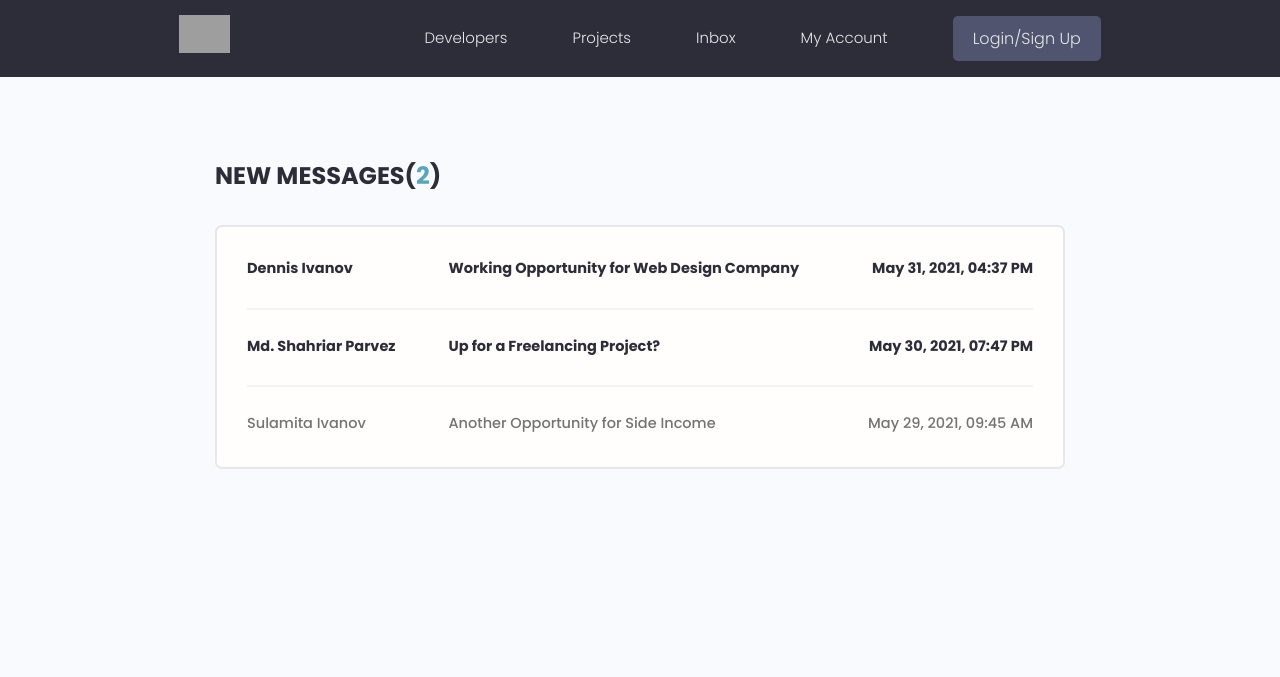
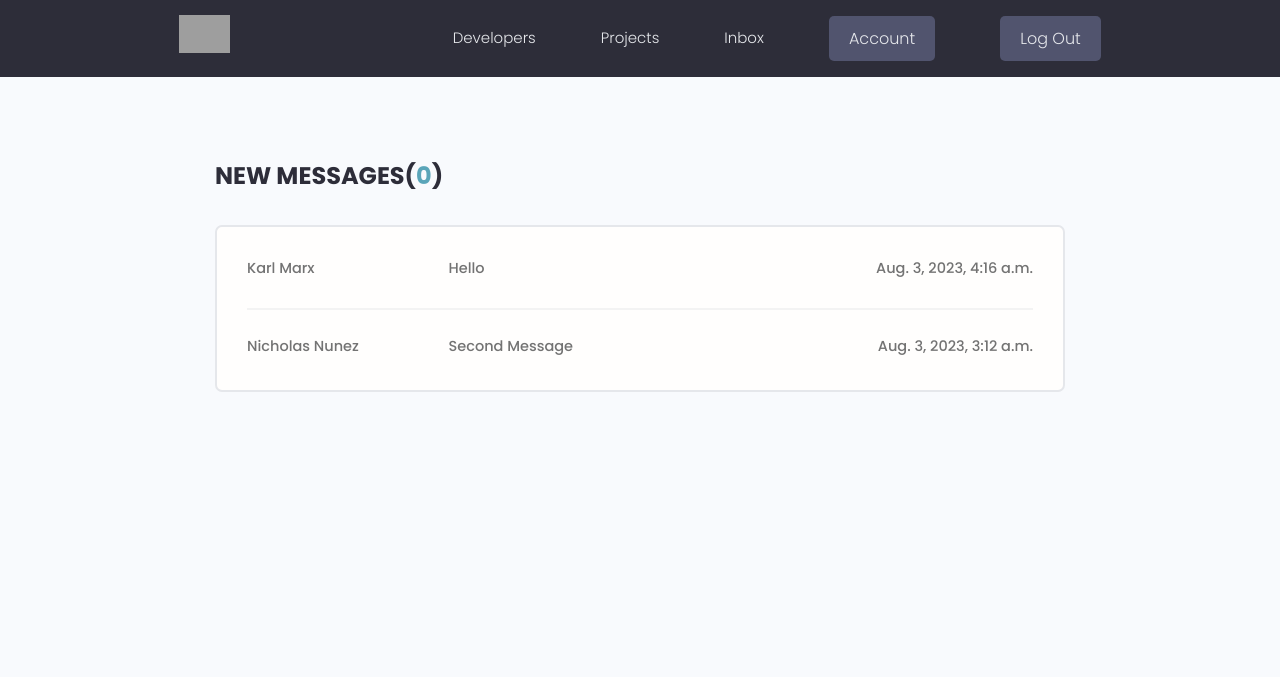
Before and after one commit to nnune028/devsearch108, a Django app: page /inbox/ in a window 1280 px wide. Shown: the top 677 px of the page. Run offline with Django 4.2, Linux system fonts and the light colour scheme; a user stored in the database is signed in; data comes from the database, SQL or seed files in the repository; both versions use the stored data as it was after the commit; some libraries are stand-ins or nearby versions; grey boxes are pictures that could not be loaded.

Commit message:
Create message form and add functionality.

```diff
--- a/users/templates/users/inbox.html
+++ b/users/templates/users/inbox.html
@@ -1,76 +1,27 @@
-<!DOCTYPE html>
-<html lang="en">
+{% extends 'main.html' %}
 
-<head>
-  <meta charset="UTF-8" />
-  <meta http-equiv="X-UA-Compatible" content="IE=edge" />
-  <meta name="viewport" content="width=device-width, initial-scale=1.0" />
+{% block content %}
 
-  <!-- Favicon -->
-  <link rel="shortcut icon" href="images/favicon.ico" type="image/x-icon" />
-  <!-- Icon - IconMonster -->
-  <link rel="stylesheet" href="https://cdn.iconmonstr.com/1.3.0/css/iconmonstr-iconic-font.min.css" />
-  <!-- Mumble UI -->
-  <link rel="stylesheet" href="uikit/styles/uikit.css" />
-  <!-- Dev Search UI -->
-  <link rel="stylesheet" href="styles/app.css" />
-
-  <title>DevSearch - Connect with Developers!</title>
-</head>
-
-<body>
-  <!-- Header Section -->
-  <header class="header">
-    <div class="container container--narrow">
-      <a href="/" class="header__logo">
-        <img src="images/logo.svg" alt="DevSearch Logo" />
-      </a>
-      <nav class="header__nav">
-        <input type="checkbox" id="responsive-menu" />
-        <label for="responsive-menu" class="toggle-menu">
-          <span>Menu</span>
-          <div class="toggle-menu__lines"></div>
-        </label>
-        <ul class="header__menu">
-          <li class="header__menuItem"><a href="index.html">Developers</a></li>
-          <li class="header__menuItem"><a href="projects.html">Projects</a></li>
-          <li class="header__menuItem"><a href="inbox.html">Inbox</a></li>
-          <li class="header__menuItem"><a href="account.html">My Account</a></li>
-          <li class="header__menuItem"><a href="login.html" class="btn btn--sub">Login/Sign Up</a></li>
-        </ul>
-      </nav>
-    </div>
-  </header>
-
-  <!-- Main Section -->
+<!-- Main Section -->
   <main class="inbox my-xl">
     <div class="content-box">
-      <h3 class="inbox__title">New Messages(<span>2</span>)</h3>
+      <h3 class="inbox__title">New Messages(<span>{{ unreadCount }}</span>)</h3>
       <ul class="messages">
+        {% for message in messageRequests %}
+        {% if message.is_read == False %}
         <li class="message message--unread">
-          <a href="message.html">
-            <span class="message__author">Dennis Ivanov</span>
-            <span class="message__subject">Working Opportunity for Web Design Company</span>
-            <span class="message__date">May 31, 2021, 04:37 PM</span>
+        {% else %}
+        <li class="message">
+        {% endif %}
+          <a href="{% url 'message' message.id %}">
+            <span class="message__author">{{ message.name }}</span>
+            <span class="message__subject">{{ message.subject }}</span>
+            <span class="message__date">{{ message.created }}</span>
           </a>
         </li>
-        <li class="message message--unread">
-          <a href="message.html">
-            <span class="message__author">Md. Shahriar Parvez</span>
-            <span class="message__subject">Up for a Freelancing Project?</span>
-            <span class="message__date">May 30, 2021, 07:47 PM</span>
-          </a>
-        </li>
-        <li class="message">
-          <a href="message.html">
-            <span class="message__author">Sulamita Ivanov</span>
-            <span class="message__subject">Another Opportunity for Side Income</span>
-            <span class="message__date">May 29, 2021, 09:45 AM</span>
-          </a>
-        </li>
+        {% endfor %}
       </ul>
     </div>
   </main>
-</body>
 
-</html>
+  {% endblock content %}
--- a/users/templates/users/user-profile.html
+++ b/users/templates/users/user-profile.html
@@ -39,7 +39,9 @@
                 </li>
                 {% endif %}
               </ul>
-              <a href="#" class="btn btn--sub btn--lg">Send Message </a>
+              {% if request.user.profile.id != profile.id %}
+              <a href="{% url 'create-message' profile.id %}" class="btn btn--sub btn--lg">Send Message </a>
+              {% endif %}
             </div>
           </div>
         </div>
--- a/users/urls.py
+++ b/users/urls.py
@@ -16,4 +16,6 @@ urlpatterns = [
     path('update-skill/<str:pk>/', views.updateSkill, name="update-skill"),
     path('delete-skill/<str:pk>/', views.deleteSkill, name="delete-skill"),
     path('inbox/', views.inbox, name="inbox"),
+    path('message/<str:pk>/', views.viewMessage, name="message"),
+    path('create-message/<str:pk>/', views.createMessage, name="create-message"),
 ]
--- a/users/views.py
+++ b/users/views.py
@@ -3,7 +3,7 @@ from django.contrib.auth import login, authenticate, logout
 from django.contrib import messages
 from django.contrib.auth.models import User
 from .models import Profile
-from .forms import CustomUserCreationForm, ProfileForm, SkillForm
+from .forms import CustomUserCreationForm, ProfileForm, SkillForm, MessageForm
 from django.contrib.auth.decorators import login_required
 from .utils import searchProfiles, paginateProfiles
 
@@ -158,5 +158,45 @@ def deleteSkill(request, pk):
 
 @login_required(login_url='login')
 def inbox(request):
-    context = {}
+    profile = request.user.profile
+    messageRequests = profile.messages.all() # messages rather than message_set because of the related_name field
+    unreadCount = messageRequests.filter(is_read=False).count()
+    context = {'messageRequests':messageRequests, 'unreadCount':unreadCount}
     return render(request, 'users/inbox.html', context)
+
+
+@login_required(login_url='login')
+def viewMessage(request, pk):
+    profile = request.user.profile
+    message = profile.messages.get(id=pk)
+    if message.is_read == False:
+        message.is_read = True
+        message.save()
+    context = {'message':message}
+    return render(request, 'users/message.html', context)
+
+
+def createMessage(request, pk):
+    recipient = Profile.objects.get(id=pk)
+    form = MessageForm()
+
+    try:
+        sender = request.user.profile
+    except:
+        sender = None
+
+    if request.method == 'POST':
+        form = MessageForm(request.POST)
+        if form.is_valid():
+            message = form.save(commit=False)
+            message.sender = sender
+            message.recipient = recipient
+
+            if sender:
+                message.name = sender.name
+                message.email = sender.email
+            message.save()
+            messages.success(request, 'Your message was successfully sent!')
+
+    context = {'recipient':recipient, 'form':form}
+    return render(request, 'users/message_form.html', context)
```
Also changed, not shown: users/forms.py (+12 -1 lines), users/templates/users/message.html (added, +17 -0 lines), users/templates/users/message_form.html (added, +41 -0 lines), db.sqlite3.
